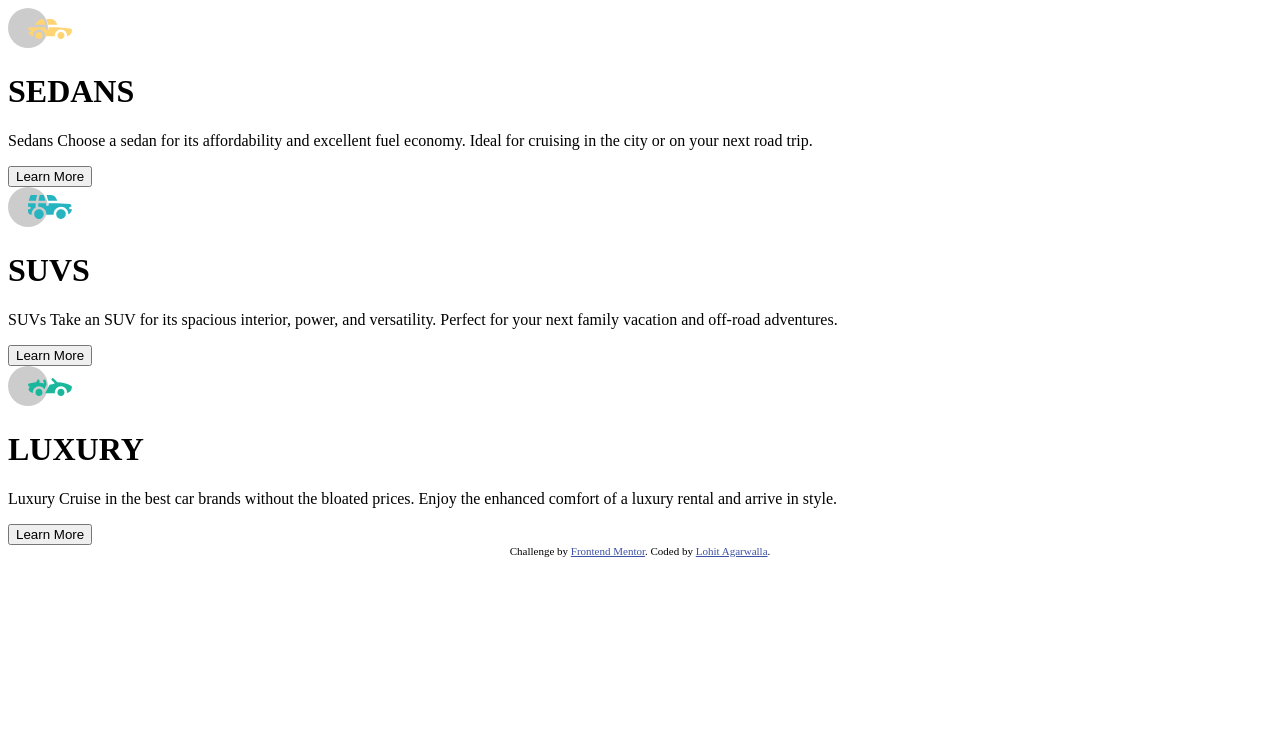
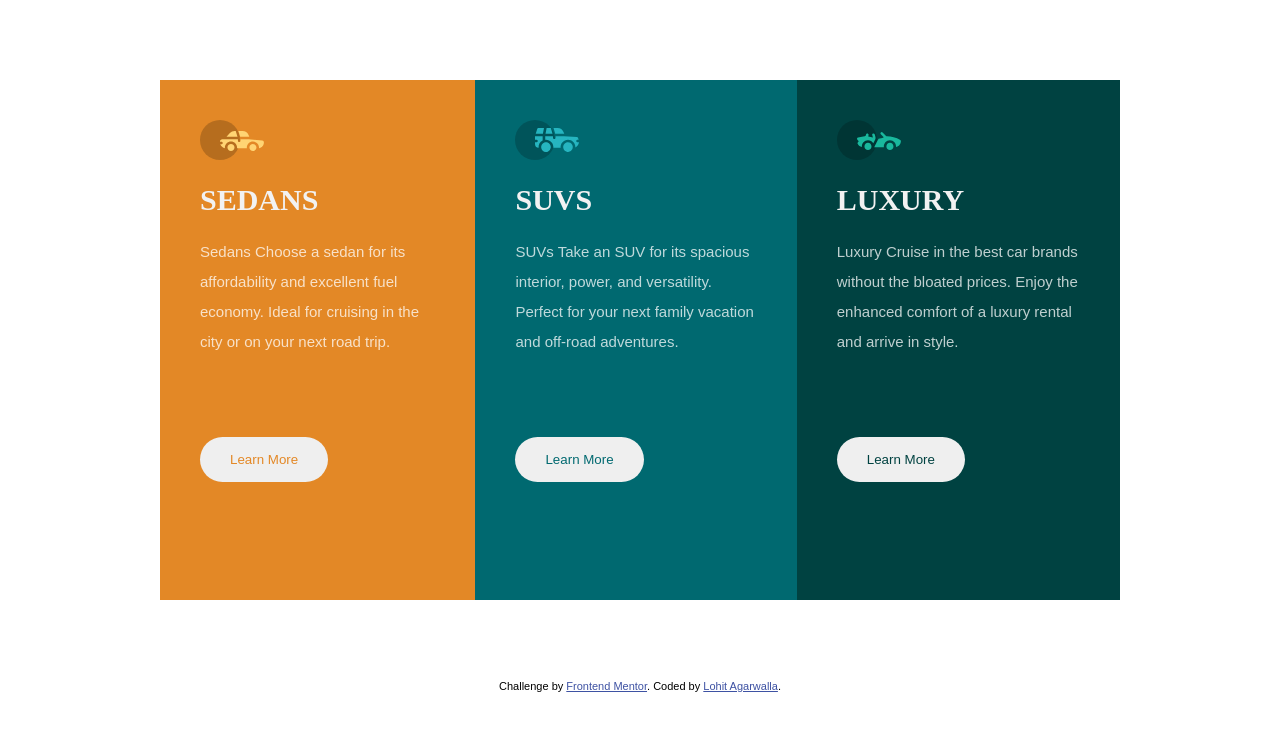
Before and after one commit to imlohit/3-column-preview-card-component-main, a plain HTML site: page 3-column-preview-card-component-main/index.html in a window 1280 px wide. Drawn offline with Linux system fonts and the light colour scheme; a web font is replaced by a local one.

Commit message:
complete css styling for desktop version

```diff
--- a/3-column-preview-card-component-main/index.html
+++ b/3-column-preview-card-component-main/index.html
@@ -7,10 +7,12 @@
     <!-- displays site properly based on user's device -->
 
     <link rel="icon" type="image/png" sizes="32x32" href="./images/favicon-32x32.png">
+    <link rel="stylesheet" href="https://fonts.google.com/specimen/Lexend+Deca">
+    <link rel="stylesheet" href="https://fonts.google.com/specimen/Big+Shoulders+Display">
+
+    <link rel="stylesheet" href="style.css">
 
     <title>Frontend Mentor | 3-column preview card component</title>
-
-    <!-- Feel free to remove these styles or customise in your own stylesheet 👍 -->
     <style>
         .attribution {
             font-size: 11px;
@@ -25,13 +27,14 @@
 
 <body>
     <div class="container">
+       <div class="box">
         <div class="card">
             <img src="images/icon-sedans.svg" alt="">
             <h1>SEDANS</h1>
             <p>Sedans
                 Choose a sedan for its affordability and excellent fuel economy. Ideal for cruising in the city
                 or on your next road trip.</p>
-            <button class="btn">Learn More</button>
+            <button class="btn1">Learn More</button>
         </div>
         <div class="card">
             <img src="images/icon-suvs.svg" alt="">
@@ -39,7 +42,7 @@
             <p> SUVs
                 Take an SUV for its spacious interior, power, and versatility. Perfect for your next family vacation
                 and off-road adventures.</p>
-            <button class="btn">Learn More</button>
+            <button class="btn2">Learn More</button>
         </div>
         <div class="card">
             <img src="images/icon-luxury.svg" alt="">
@@ -47,8 +50,9 @@
             <p>Luxury
                 Cruise in the best car brands without the bloated prices. Enjoy the enhanced comfort of a luxury
                 rental and arrive in style.</p>
-            <button class="btn">Learn More</button>
+            <button class="btn3">Learn More</button>
         </div>
+       </div>
 
     </div>
 
--- a/3-column-preview-card-component-main/style.css
+++ b/3-column-preview-card-component-main/style.css
@@ -0,0 +1,91 @@
+/* body */
+body{
+    margin: 0;
+    padding: 0;
+    Font-size: 15px;
+    font-family: Lexend Deca,sans-serif;
+}
+/* container */
+.container{
+    width: 75%;
+    margin: 10vh auto;
+    border-radius: 30px;
+
+}
+/* box */
+.box{
+    display: flex;
+    height: 65vh;
+
+}
+
+/* card */
+.container .card:nth-of-type(1){
+    background-color: hsl(31, 77%, 52%);
+}
+.container .card:nth-of-type(2){
+    background-color: hsl(184, 100%, 22%);
+}
+.container .card:nth-of-type(3){
+    background-color: hsl(179, 100%, 13%)
+}
+.card p{
+    color: hsla(0, 0%, 100%, 0.75);
+    margin-bottom: 80px;
+    line-height: 30px;
+}
+.card h1{
+    color: hsl(0, 0%, 95%);
+    font-family: Big Shoulders Display,serif;
+}
+.container .card {
+    padding: 40px;
+}
+
+/* buttons */
+.btn1{
+    color: hsl(31, 77%, 52%);
+    padding: 15px 30px;
+    border-radius: 50px;
+    outline: none;
+    border: none;
+}
+.btn2{
+    color: hsl(184, 100%, 22%);
+    padding: 15px 30px;
+    border-radius: 50px;
+    outline: none;
+    border: none;
+}
+.btn3{
+    color: hsl(179, 100%, 13%);
+    padding: 15px 30px;
+    border-radius: 50px;
+    outline: none;
+    border: none;
+}
+/* hover */
+.btn1:hover{
+    color: hsl(0, 0%, 95%);
+    padding: 15px 30px;
+    border-radius: 50px;
+    outline: none;
+    border: 2px solid hsl(0, 0%, 95%);
+    background-color: hsl(31, 77%, 52%);
+}
+.btn2:hover{
+    color: hsl(0, 0%, 95%);
+    padding: 15px 30px;
+    border-radius: 50px;
+    outline: none;
+    border: 2px solid hsl(0, 0%, 95%);
+    background-color: hsl(184, 100%, 22%);
+}
+.btn3:hover{
+    color: hsl(0, 0%, 95%);
+    padding: 15px 30px;
+    border-radius: 50px;
+    outline: none;
+    border: 2px solid hsl(0, 0%, 95%);
+    background-color: hsl(179, 100%, 13%);
+}
```
